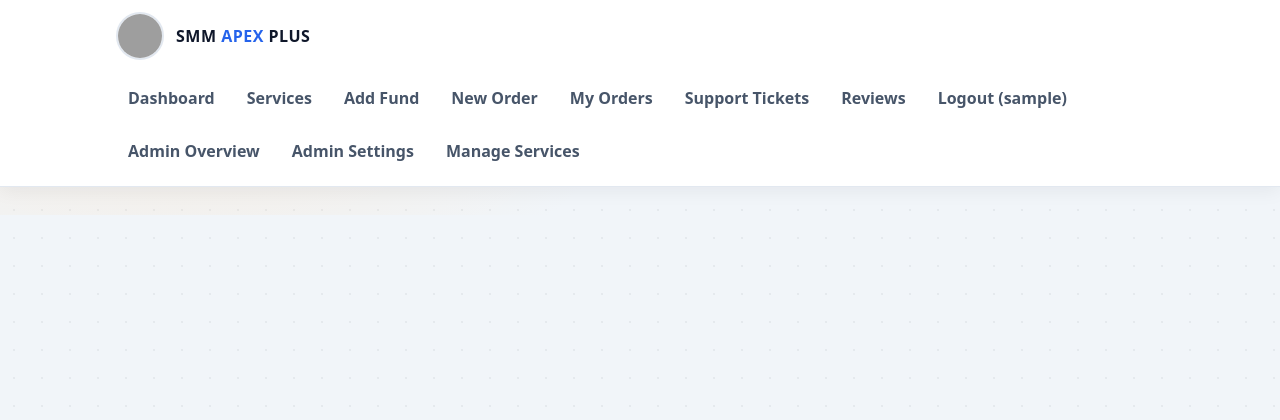
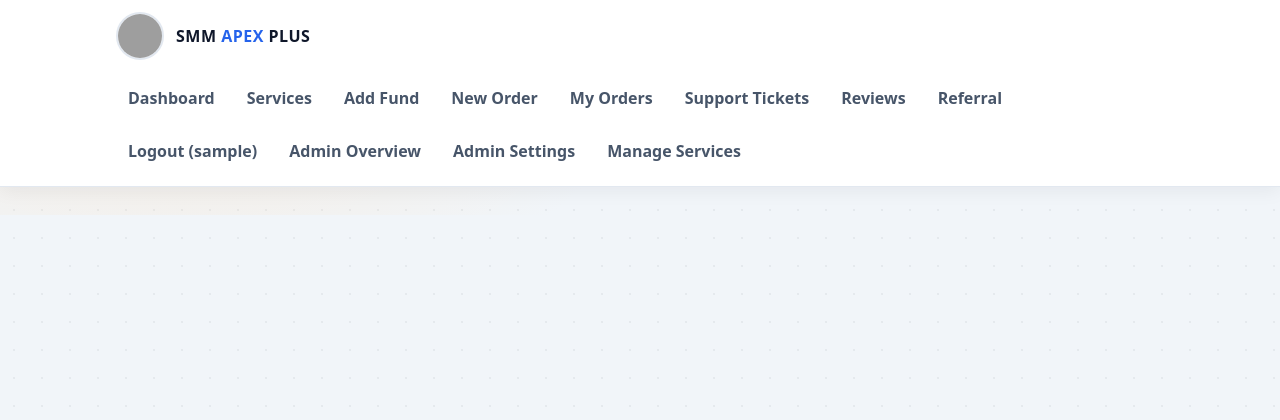
Before and after one commit to zkking555khan/apexplus-panel-design, a PHP site: page /includes/header.php in a window 1280 px wide. Shown: the top 420 px of the page. Run offline with PHP 8.4, Linux system fonts and the light colour scheme; the visitor is signed in with stand-in values (Sample User, id 1); a stand-in replaces the project's code that opens the database connection; grey boxes are pictures that could not be loaded.

Commit message:
Add Referral link to logged-in navigation after Reviews

```diff
--- a/includes/header.php
+++ b/includes/header.php
@@ -47,6 +47,7 @@ function nav_class($name, $active) {
       <a href="orders.php"<?php echo nav_class('orders', $active); ?>>My Orders</a>
       <a href="tickets.php"<?php echo nav_class('tickets', $active); ?>>Support Tickets</a>
       <a href="reviews.php"<?php echo nav_class('reviews', $active); ?>>Reviews</a>
+      <a href="referral.php"<?php echo nav_class('referral', $active); ?>>Referral</a>
       <a href="logout.php">Logout (<?php echo htmlspecialchars($_SESSION['username'] ?? ''); ?>)</a>
       <?php else: ?>
       <?php endif; ?>
```
